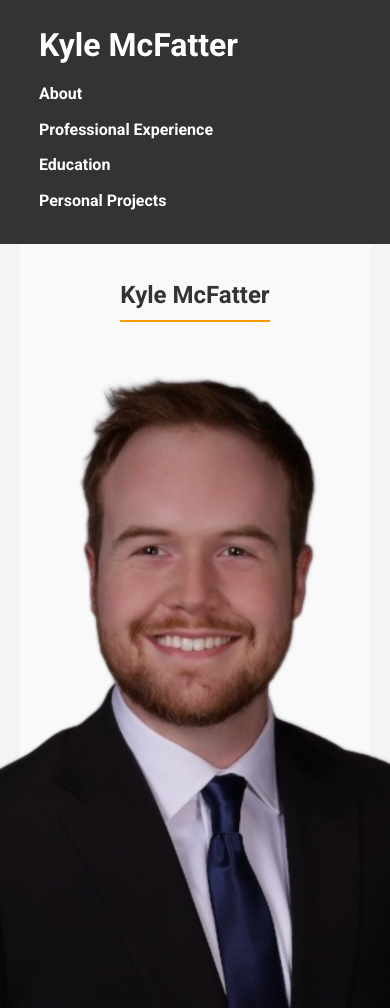
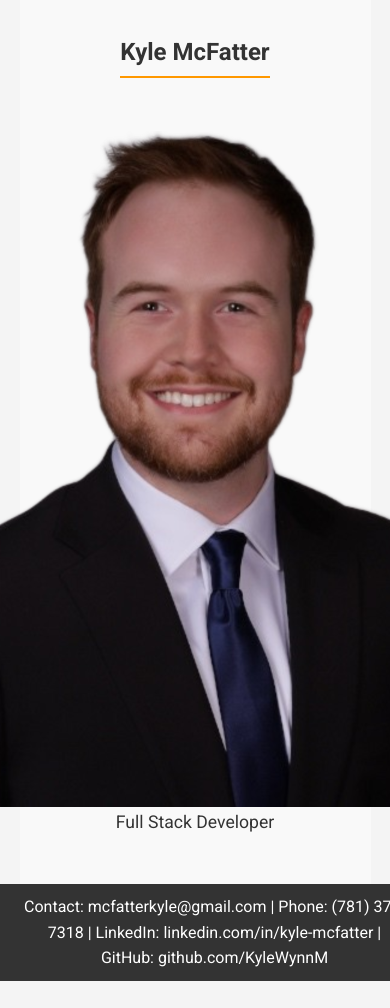
Before and after one commit to KyleWynnM/KyleWynnM.github.io, a plain HTML site: page index.html in a window 390 px wide. Shown: the top 1008 px of the page. After the commit the page ends 981 px from the top, so only its background shows below. Drawn offline with Linux system fonts and the light colour scheme.

Commit message:
updated Education

```diff
--- a/index.html
+++ b/index.html
@@ -8,18 +8,6 @@
     <link rel="stylesheet" href="styles.css">
 </head>
 <body>
-    <header>
-        <h1>Kyle McFatter</h1>
-        <nav>
-            <ul>
-                <li><a href="#section1">About</a></li>
-                <li><a href="#section2">Professional Experience</a></li>
-                <li><a href="#section3">Education</a></li>
-                <li><a href="#section4">Personal Projects</a></li>
-            </ul>
-        </nav>
-    </header>
-
     <main>
         <section id="section1" class="snap-section">
             <h2>Kyle McFatter</h2>
@@ -34,8 +22,12 @@
 
         <section id="section3" class="snap-section">
             <h2>Education</h2>
-            <p><strong>Master's Degree from WPI</strong></p>
-            <p><strong>Bachelor's Degree from WPI</strong></p>
+            <div class="education-detail">
+                <p><strong>Master's of Science from Worcester Polytechnic Institute</strong><br>
+                Received in December of 2023 with a 3.80 GPA.</p>
+                <p><strong>Bachelor's of Science from Worcester Polytechnic Institute</strong><br>
+                Received in May of 2023 with a 3.85 GPA.</p>
+            </div>
         </section>
 
         <section id="section4" class="snap-section">
--- a/styles.css
+++ b/styles.css
@@ -10,42 +10,6 @@ body {
     line-height: 1.6;
     color: #333;
     background-color: #f4f4f4;
-}
-
-/* Header styles */
-header {
-    background-color: #333;
-    color: #fff;
-    padding: 20px 10%;
-    display: flex;
-    justify-content: space-between;
-    align-items: center;
-    position: sticky;
-    top: 0;
-    z-index: 1000;
-}
-
-header h1 {
-    margin: 0;
-}
-
-nav ul {
-    list-style: none;
-    display: flex;
-}
-
-nav ul li {
-    margin-right: 20px;
-}
-
-nav ul li a {
-    color: #fff;
-    text-decoration: none;
-    font-weight: bold;
-}
-
-nav ul li a:hover {
-    color: #ff9800;
 }
 
 /* Main content styles */
@@ -82,6 +46,11 @@ section p {
     font-size: 1.1em;
 }
 
+.education-detail p {
+    font-size: 1.2em;
+    margin-bottom: 20px;
+}
+
 .video-container {
     display: flex;
     flex-direction: column;
@@ -110,20 +79,6 @@ footer {
 
 /* Responsive design */
 @media (max-width: 768px) {
-    header {
-        flex-direction: column;
-        align-items: flex-start;
-    }
-
-    nav ul {
-        flex-direction: column;
-        padding-top: 10px;
-    }
-
-    nav ul li {
-        margin-bottom: 10px;
-    }
-
     main {
         padding: 20px 5%;
     }
```
